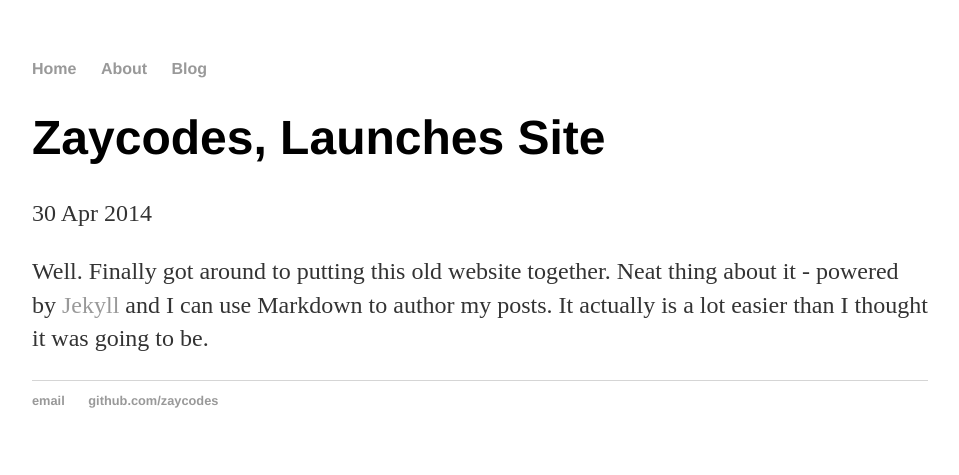
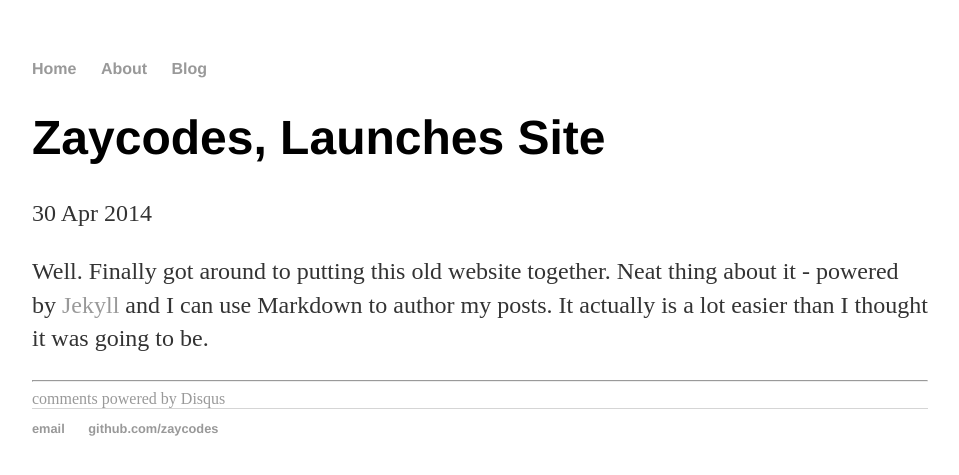
Before and after one commit to zaycodes/zaycodes.github.io, a Jekyll site: the page built from _posts/2019-12-05-zaycodes-site-launched.md, in a window 1280 px wide. Shown: the top 475 px of the page, without its empty margins (160-1119 px from the left). Built offline with Jekyll 4.4.1, drawn with Linux system fonts in a browser that asks for light colours; comment, search, counter and statistics services are not loaded.

Commit message:
Update post.html

```diff
--- a/_layouts/post.html
+++ b/_layouts/post.html
@@ -7,3 +7,10 @@ layout: default
 <div class="post">
   {{ content }}
 </div>
+
+<hr>
+
+<!-- Post comments -->
+<div class="notecomments">
+			{% include disqus.html %}
+</div>
```
